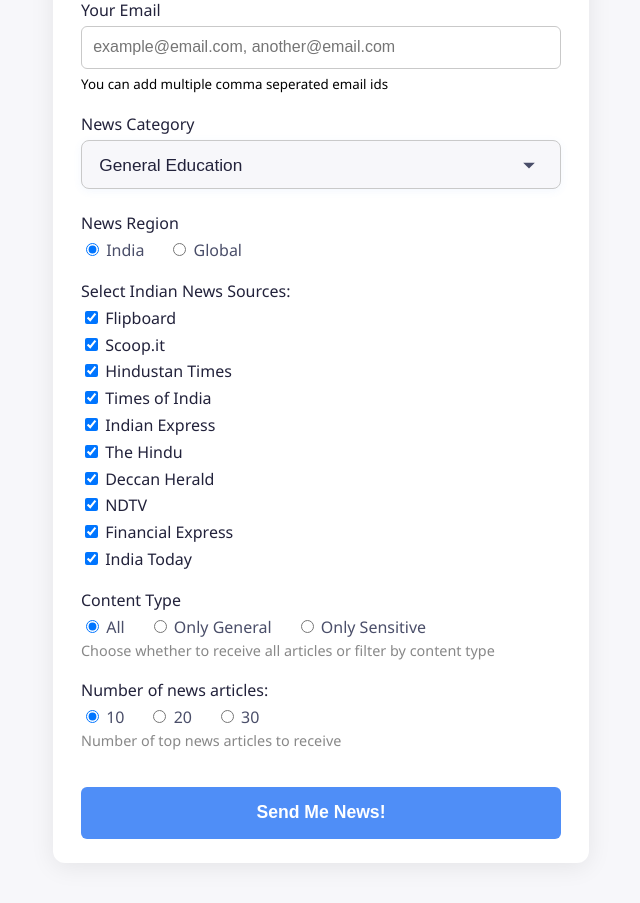
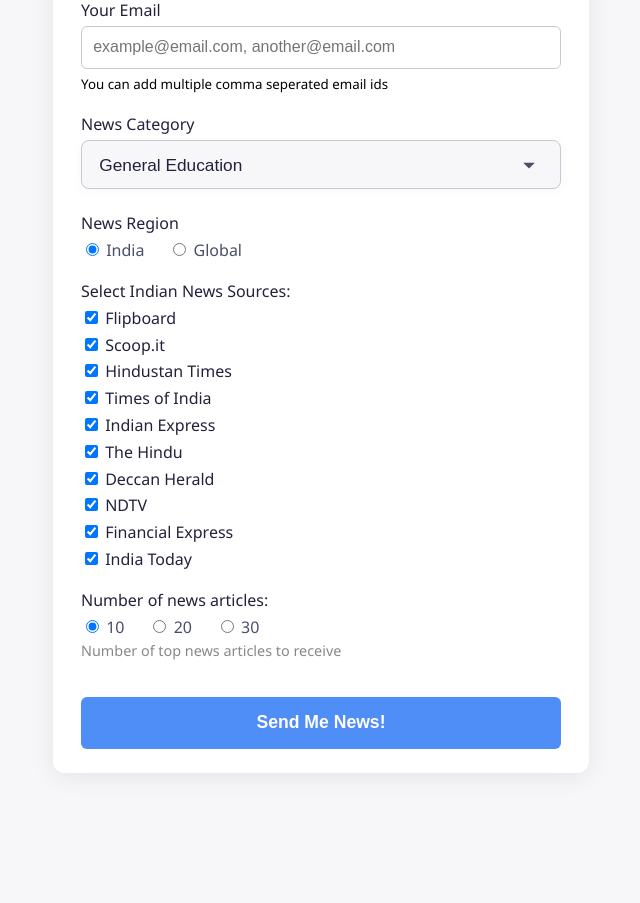
Before and after one commit to bhave-harshal-3000/newsfilter_removed-classifier, a Python web app: template templates/index.html in a window 1280 px wide. Shown: the part 221-1124 px from the top of the page, without its empty margins (319-959 px from the left). After the commit the page ends 970 px from the top, so only its background shows below. Run offline with Jinja, Linux system fonts and the light colour scheme; the template is opened without the code that fills it, so the values that code supplies are empty.

Commit message:
Update index.html

```diff
--- a/templates/index.html
+++ b/templates/index.html
@@ -49,15 +49,6 @@
         <!-- Global sources will be dynamically filled -->
     </div>
 </div>
-            <div class="form-group">
-                <label>Content Type</label>
-                <div class="radio-group">
-                    <label><input type="radio" name="content_type" value="All" checked> All</label>
-                    <label><input type="radio" name="content_type" value="Only General"> Only General</label>
-                    <label><input type="radio" name="content_type" value="Only Sensitive"> Only Sensitive</label>
-                </div>
-                <small class="info">Choose whether to receive all articles or filter by content type</small>
-            </div>
             <div class="form-group">
                 <label>Number of news articles:</label>
                 <div class="radio-group">
```
